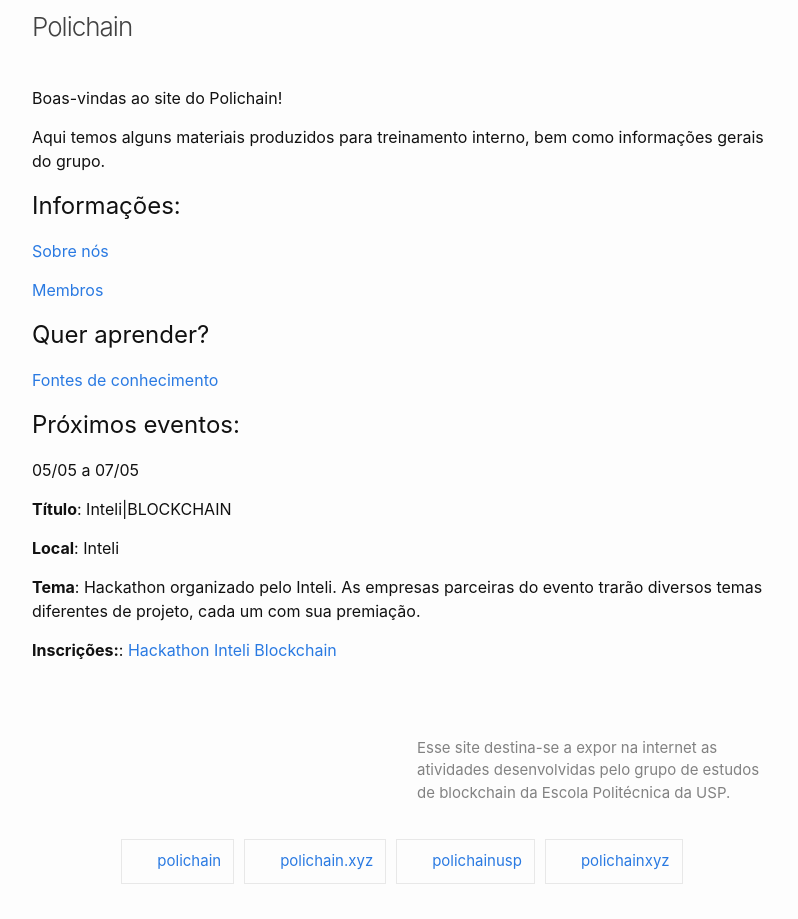
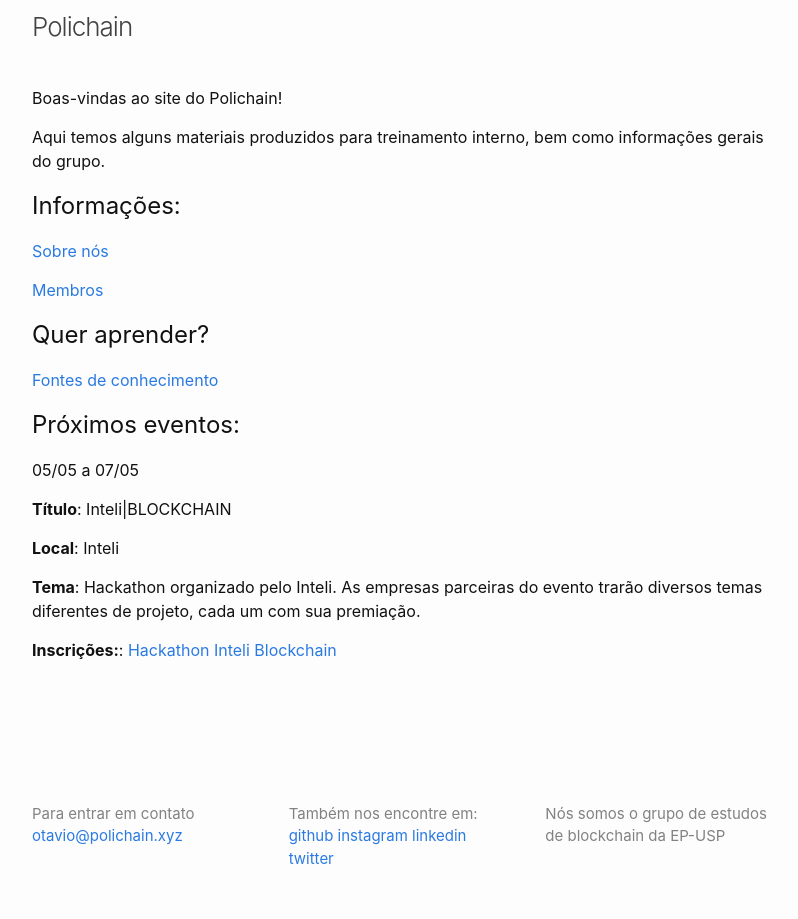
Before and after one commit to polichain/jekyll-website, a Jekyll site: the page built from index.markdown, in a window 1280 px wide. Shown: the whole page, without its empty margins (238-1036 px from the left). Built offline with Jekyll 4.4.1, drawn with Linux system fonts in a browser that asks for light colours; comment, search, counter and statistics services are not loaded.

Commit message:
Fixed front end

```diff
--- a/_config.yml
+++ b/_config.yml
@@ -19,10 +19,13 @@
 # in the templates via {{ site.myvariable }}.
 
 title: Polichain
-email: otavio@polichain.xyz
+
+author:
+  name: Otávio Vacari Martins
+  email: otavio@polichain.xyz
+
 description: >- # this means to ignore newlines until "baseurl:"
-  Esse site destina-se a expor na internet as atividades desenvolvidas pelo grupo de
-  estudos de blockchain da Escola Politécnica da USP.
+  Nós somos o grupo de estudos de blockchain da EP-USP
 baseurl: "" # the subpath of your site, e.g. /blog
 url: "" # the base hostname & protocol for your site, e.g. http://example.com
 # @Dev's note
--- a/_includes/footer.html
+++ b/_includes/footer.html
@@ -5,26 +5,18 @@
 
       <div class="footer-col-wrapper">
         <div class="footer-col">
-        {%- if site.author %}
           <ul class="contact-list">
-            {% if site.author.name -%}
-              <li class="p-name">{{ site.author.name | escape }}</li>
-            {% endif -%}
-            {% if site.author.email -%}
-              <li><a class="u-email" href="mailto:{{ site.author.email }}">{{ site.author.email }}</a></li>
-            {%- endif %}
+            <div>Para entrar em contato</div>
+            <li><a class="u-email" href="mailto:{{ site.author.email }}">{{ site.author.email }}</a></li>
           </ul>
-        {%- endif %}
         </div>
         <div class="footer-col">
-          <p>{{ site.description | escape }}</p>
+          {%- include social.html -%}
+        </div>
+        <div class="footer-col">
+          <p>{{ site.description}}</p>
         </div>
       </div>
-
-      <div class="social-links">
-        {%- include social.html -%}
-      </div>
-
     </div>
 
   </footer>
--- a/_includes/social.html
+++ b/_includes/social.html
@@ -1,14 +1,9 @@
-<ul class="social-media-list">
-    <li><a href="https://github.com/polichain"><svg class="svg-icon">
-                <use xlink:href="/assets/minima-social-icons.svg#github"></use>
-            </svg> <span class="username">polichain</span></a></li>
-    <li><a href="https://instagram.com/polichain.xyz"><svg class="svg-icon">
-                <use xlink:href="/assets/minima-social-icons.svg#instagram"></use>
-            </svg> <span class="username">polichain.xyz</span></a></li>
-    <li><a href="https://www.linkedin.com/company/polichainusp"><svg class="svg-icon">
-                <use xlink:href="/assets/minima-social-icons.svg#linkedin"></use>
-            </svg> <span class="username">polichainusp</span></a></li>
-    <li><a href="https://twitter.com/polichainxyz"><svg class="svg-icon">
-                <use xlink:href="/assets/minima-social-icons.svg#twitter"></use>
-            </svg> <span class="username">polichainxyz</span></a></li>
+<ul class="horizontal-links">
+    <div>
+        Também nos encontre em:
+    </div>
+    <li><a href="https://github.com/polichain" target="_blank" >github</a></li>
+    <li><a href="https://instagram.com/polichain.xyz" target="_blank" >instagram</a></li>
+    <li><a href="https://www.linkedin.com/company/polichainusp" target="_blank" >linkedin</a></li>
+    <li><a href="https://twitter.com/polichainxyz" target="_blank" >twitter</a></li>
 </ul>
--- a/assets/css/styles.scss
+++ b/assets/css/styles.scss
@@ -10,7 +10,7 @@
 
 .site-footer {
     border-top: 0px;
-    padding: 30px 0;
+    padding: 0px 0;
 }
 
 .site-header {
@@ -19,3 +19,25 @@
     min-height: 55.95px;
     position: relative;
 }
+
+.horizontal-links{
+  padding: 0;
+}
+
+ul{
+  margin-left: 0;
+}
+
+.horizontal-links li {
+  display: inline;
+  text-align: center;
+}
+
+.horizontal-links li a {
+  display: inline;
+  text-align: center;
+}
+
+.footer-col{
+
+}
```
Also changed, not shown: assets/minima-social-icons.liquid (added, +18 -0 lines).
